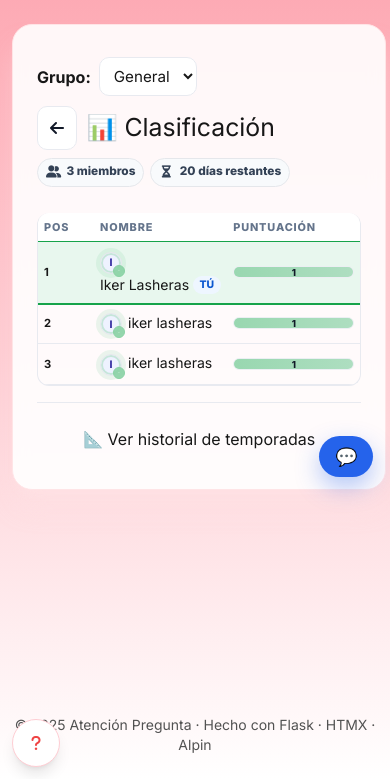
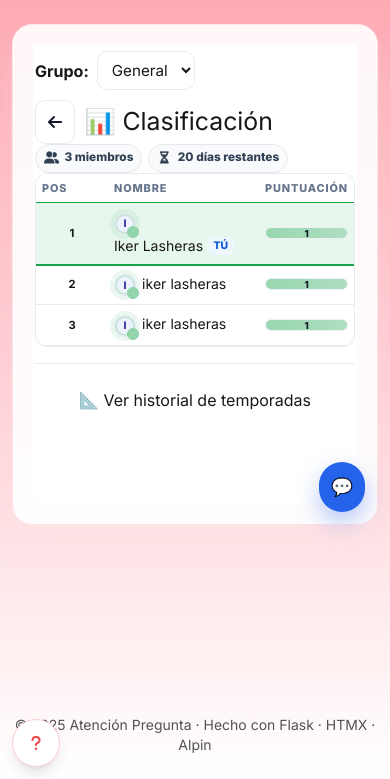
Before and after one commit to atencionpregunta/AtencionPregunta, a Flask app: page /resultados in a window 390 px wide. Shown: the part 65-844 px from the top of the page. Run offline with Flask 3, Linux system fonts and the light colour scheme; a user stored in the database is signed in; data comes from the database, SQL or seed files in the repository; some libraries are stand-ins or nearby versions.

Commit message:
Add files via upload

```diff
--- a/templates/resultado.html
+++ b/templates/resultado.html
@@ -13,15 +13,18 @@
   .tone-soft  { --ok-hsl:142 45% 68%; --bad-hsl:0 55% 72%; --unk-hsl:215 10% 72%; }
   .tone-strong{ --ok-hsl:142 75% 42%; --bad-hsl:0 78% 46%; --unk-hsl:215 16% 56%; }
 
-  /* ✅ Ensanchar la card del layout base SOLO en esta página */
+  /* ===== Card centrada y ancha SOLO aquí ===== */
   .page-resultados .card{
-  max-width: 1600px !important;     /* pon 1800px si quieres más */
-  width: min(98vw, 1800px) !important;
+    --card-max: 1600px;                 /* súbelo si quieres */
+    width: min(98vw, var(--card-max));
+    max-width: var(--card-max);
     margin-inline: auto;
     padding-inline: 20px;
     border-radius: 12px;
+    background: var(--card);
   }
-  /* Layout con sidebar */
+
+  /* ===== Layout con sidebar ===== */
   .layout{ display:grid; grid-template-columns:220px 1fr; gap:16px; }
   .side{ border:1px solid var(--line); border-radius:14px; padding:12px; position:sticky; top:20px; align-self:start; background:#fff; }
   .side h3{ margin:0 0 8px; font-size:1rem; }
@@ -51,7 +54,7 @@
   .tone-toggle button{ border:none; background:transparent; padding:6px 10px; border-radius:999px; cursor:pointer; font-weight:700; color:#334155; }
   .tone-toggle button.active{ background:#eef2ff; color:#1d4ed8; }
 
-  /* Tabla */
+  /* ===== Tabla ===== */
   table{ width:100%; border-collapse:collapse; }
   thead th{ text-align:left; font-weight:800; font-size:.8rem; color:#475569; padding:10px; border-bottom:1px solid var(--line); letter-spacing:.3px; text-transform:uppercase; position:sticky; top:0; background:#fff; z-index:1; box-shadow:0 1px 0 var(--line); }
   tbody td{ padding:12px 10px; border-bottom:1px solid var(--line); vertical-align:middle; line-height:1.3; }
@@ -79,23 +82,19 @@
   .me-ok{ background:#e8f7ee !important; outline:2px solid var(--ok); }
   .me-bad{ background:#fde8e8 !important; outline:2px solid var(--bad); }
 
-  /* Contenedor con scroll vertical controlado para la tabla (opcional) */
-  .table-wrap{ overflow-y:auto; border:1px solid var(--line); border-radius:12px; border-top:0;
-               max-height: calc(var(--head-h) + var(--row-h) * 10); }
+  /* Envoltura de la tabla */
+  .table-wrap{
+    overflow-y:auto;
+    border:1px solid var(--line);
+    border-radius:12px;
+    border-top:0;
+    max-height: calc(var(--head-h) + var(--row-h) * 10);
+  }
   .table-wrap table{ margin:0; }
 
-  /* Móvil */
+  /* ===== MÓVIL ===== */
   .chips--mobile{ display:none; }
   .mobile-picker{ display:none; }
-  .chat-btn{ --chat1:#2563eb; --chat2:#1d4ed8; --ring:rgba(29,78,216,.25);
-    display:inline-flex; align-items:center; gap:10px; text-decoration:none; border:0; padding:12px 18px; border-radius:10px;
-    background:linear-gradient(135deg,var(--chat1),var(--chat2)); color:#fff; font-weight:800; letter-spacing:.2px;
-    box-shadow:0 10px 24px var(--ring); transition: transform .2s ease, box-shadow .2s ease, filter .2s ease; }
-  .chat-btn:hover{ transform:translateY(-2px); box-shadow:0 14px 28px rgba(29,78,216,.35); filter:brightness(1.02); }
-  .chat-btn:active{ transform:translateY(0); box-shadow:0 8px 18px rgba(29,78,216,.3); }
-  .chat-btn .icon{ font-size:1.15rem; line-height:1; }
-  .chat-btn.outline{ background:#fff; color:#1d4ed8; border:1px solid #dbeafe; box-shadow:0 8px 22px rgba(2,6,23,.06); }
-  .chat-btn.outline:hover{ box-shadow:0 10px 26px rgba(2,6,23,.08); }
   .desktop-chat{ margin-left:auto; } .mobile-chat{ display:none; }
 
   @media (max-width:768px){
@@ -106,11 +105,18 @@
 
     .chips, .tone-toggle{ display:none !important; }
 
+    /* 👉 tabla ocupa 100% de la card */
+    .table-wrap{
+      overflow-x:auto;          /* por si alguna celda desborda */
+      max-width: 100% !important;
+      width: 100% !important;
+    }
+    table{ width:100% !important; table-layout:auto !important; display:table !important; }
     thead{ display:table-header-group !important; }
-    table{ display:table !important; width:100% !important; table-layout:fixed; }
     tbody{ display:table-row-group !important; }
     tr{ display:table-row !important; }
     td,th{ display:table-cell !important; }
+
     thead th{ font-size:.68rem !important; letter-spacing:.08em !important; color:#64748b !important; padding:6px 6px !important; text-transform:uppercase; }
     tbody td{ padding:8px 6px !important; vertical-align:middle !important; }
     .pos{ width:32px !important; font-size:.70rem !important; font-weight:700 !important; }
@@ -130,105 +136,88 @@
     .chips--mobile .chip{ font-size:.74rem; padding:.28rem .5rem; border-radius:999px; border:1px solid #e5e7eb; background:#f8fafc; color:#334155; display:inline-flex; align-items:center; gap:.4rem; font-weight:800; }
     .chips--mobile .chip .i{ width:14px; height:14px; display:inline-grid; place-items:center; font-size:.76rem; line-height:1; }
   }
-  /* ====== ENSANCHAR DE VERDAD EL INTERIOR DE LA CARD EN RESULTADOS ====== */
 
-/* La card del layout base, ancha */
+  /* ===== FAB chat solo en móvil ===== */
+  .chat-fab{ display:none; }
+  @media (max-width:768px){
+    .chat-fab{
+      display:inline-flex;
+      position:fixed;
+      right: clamp(12px, 2vw, 24px);
+      bottom: calc(clamp(12px, 2vw, 24px) + env(safe-area-inset-bottom, 0px));
+      z-index:1000;
+      align-items:center; gap:.5rem;
+      padding:12px 16px;
+      border-radius:999px;
+      background:#2563eb; color:#fff; font-weight:600; text-decoration:none;
+      box-shadow:0 10px 25px rgba(37,99,235,.35);
+    }
+    .chat-fab .icon{ font-size:1.1rem; }
+    @media (max-width:520px){
+      .chat-fab{ padding:12px; }
+      .chat-fab .label{ display:none; }
+    }
+  }
+  /* ✅ FIX duro para móvil */
+@media (max-width: 768px){
   .page-resultados .card{
-  --card-max: 1600px;             /* sube a 1800px si quieres */
-  width: min(98vw, var(--card-max)) !important;
-  max-width: var(--card-max) !important;
-  margin-inline: auto !important;
-  padding-inline: 20px;
+    box-sizing: border-box;
+    width: 100% !important;
+    max-width: 100% !important;
+    margin: 0 auto !important;
+    padding-left: 2px;
+    padding-right: 2px;
+    border-radius: 0 0 12px 12px; /* opcional, evita “orejas” cortadas arriba */
   }
 
-/* ⚠️ Quita cualquier "contenedor estrecho" heredado del base */
-.page-resultados .card > .content,
-.page-resultados .card > .container,
-.page-resultados .card > .wrap,
-.page-resultados .card > .inner,
-.page-resultados .card .content,
-.page-resultados .card .container,
-.page-resultados .card .wrap,
-.page-resultados .card .inner,
+  /* El grid sin sangrías ni contenedores estrechos */
   .page-resultados .layout,
-.page-resultados .main {
-  max-width: none !important;
+  .page-resultados .main,
+  .page-resultados .header,
+  .page-resultados .chips,
+  .page-resultados .toolbar,
+  .page-resultados .table-wrap,
+  .page-resultados table{
+    max-width: 100% !important;
     width: 100% !important;
     margin: 0 !important;
+    padding: 0 !important;
   }
 
-/* El grid interno en 2 columnas y ancho completo */
-.page-resultados .layout{
-  display: grid !important;
-  grid-template-columns: 260px 1fr;   /* antes 220px si prefieres */
-  gap: 20px;
-  padding-inline: 0;
+  /* La tabla ocupa todo el ancho; si algo desborda, que haya scroll horizontal */
+  .page-resultados .table-wrap{
+    overflow-x: auto;
+    border-radius: 12px;
+  }
+  .page-resultados table{
+    table-layout: auto !important;
   }
 
-/* Por si alguna tarjeta interna limita */
-.page-resultados .side,
-.page-resultados .header,
-.page-resultados table{
-  max-width: none !important;
-  width: 100% !important;
+  /* Un poco de espacio inferior para que el FAB no tape el CTA */
+  .page-resultados .main{
+    padding-bottom: 80px !important;
+  }
+  .page-resultados .table-wrap {
+  overflow-x: auto;
+  width: 100%;
+  max-width: 100%;
+  border: 1px solid var(--line);
+  border-radius: 12px;
 }
 
-/* La tabla que respire: última columna sin tope fijo */
-.page-resultados table colgroup col:last-child{ width: auto !important; }
-
-.page-resultados .max-w-3xl,
-.page-resultados .card {
-  max-width: 1200px !important;   /* o lo que quieras */
-  width: 96vw !important;
-  margin-inline: auto !important;
-}
-.chat-fab{
-  position: fixed;
-  right: clamp(12px, 2vw, 24px);
-  bottom: calc(clamp(12px, 2vw, 24px) + env(safe-area-inset-bottom, 0px));
-  z-index: 1000;
-
-  display: inline-flex; align-items: center; gap: .5rem;
-  padding: 12px 16px;
-  border-radius: 999px;
-
-  background: #2563eb;          /* ajusta a tu primario */
-  color: #fff; text-decoration: none; font-weight: 600;
-  box-shadow: 0 10px 25px rgba(37, 99, 235, .35);
-  transition: transform .15s ease, box-shadow .15s ease, opacity .2s ease;
+.page-resultados table {
+  width: 100% !important;
+  min-width: 100%;      /* fuerza a ocupar todo el ancho */
+  table-layout: auto;   /* que se adapte al contenido */
 }
 
-.chat-fab .icon{ font-size: 1.1rem; line-height: 1; }
-.chat-fab:hover{ transform: translateY(-2px); box-shadow: 0 14px 28px rgba(37,99,235,.45); }
-
-/* Compacta en pantallas pequeñas si quieres estilo “burbuja” */
-@media (max-width: 520px){
-  .chat-fab{ padding: 12px; }
-  .chat-fab .label{ display: none; }
-}
-.chat-fab {
-  display: none; /* oculto por defecto */
+/* La columna POS solo un poco más estrecha */
+.page-resultados td.pos,
+.page-resultados th.pos {
+  width: 50px;
+  text-align: center;
 }
 
-@media (max-width: 768px) {
-  .chat-fab {
-    display: inline-flex; /* visible en móvil/tablet */
-    position: fixed;
-    right: clamp(12px, 2vw, 24px);
-    bottom: calc(clamp(12px, 2vw, 24px) + env(safe-area-inset-bottom, 0px));
-    z-index: 1000;
-
-    align-items: center; gap: .5rem;
-    padding: 12px 16px;
-    border-radius: 999px;
-
-    background: #2563eb;
-    color: #fff;
-    font-weight: 600;
-    text-decoration: none;
-    box-shadow: 0 10px 25px rgba(37, 99, 235, .35);
-  }
-  .chat-fab .icon { font-size: 1.1rem; }
 }
 
 </style>
@@ -251,6 +240,8 @@
     {% set gid = none %}
   {% endif %}
 
+  <!-- >>> CARD QUE FALTABA <<< -->
+  <div class="card">
     <div class="layout">
       <!-- Sidebar -->
       <aside class="side">
@@ -341,7 +332,7 @@
             <colgroup>
               <col style="width:56px">
               <col style="width:auto">
-            <col style="width:auto"> <!-- antes 38% -->
+              <col style="width:auto">
             </colgroup>
             <thead>
               <tr><th style="width:72px;">POS</th><th>NOMBRE</th><th>PUNTUACIÓN</th></tr>
@@ -399,9 +390,10 @@
            href="{{ url_for('resultados.historial_temporadas', id_grupo=id_grupo) }}">
           📐 Ver historial de temporadas
         </a>
+      </section>
+    </div>
 
     <!-- Chat móvil flotante -->
-    </section>
     <a href="{{ url_for('chat.ver_chat', id_grupo=gid) if gid is not none else '#' }}"
        class="chat-fab"
        aria-label="Abrir chat del grupo">
@@ -409,7 +401,6 @@
       <span class="label">Chat del grupo</span>
     </a>
   </div>
-
 {% endblock %}
 
 {% block scripts %}
@@ -435,7 +426,7 @@
     btnStrong?.addEventListener('click', () => setTone('tone-strong'));
   })();
 
-  // Fallback: fuerza navegación del chat por si algún script hace preventDefault
+  // Fallback navegación del chat
   (function () {
     function hook(id) {
       const a = document.getElementById(id);
```
Lines whose indentation alone changed are shown as unchanged.
